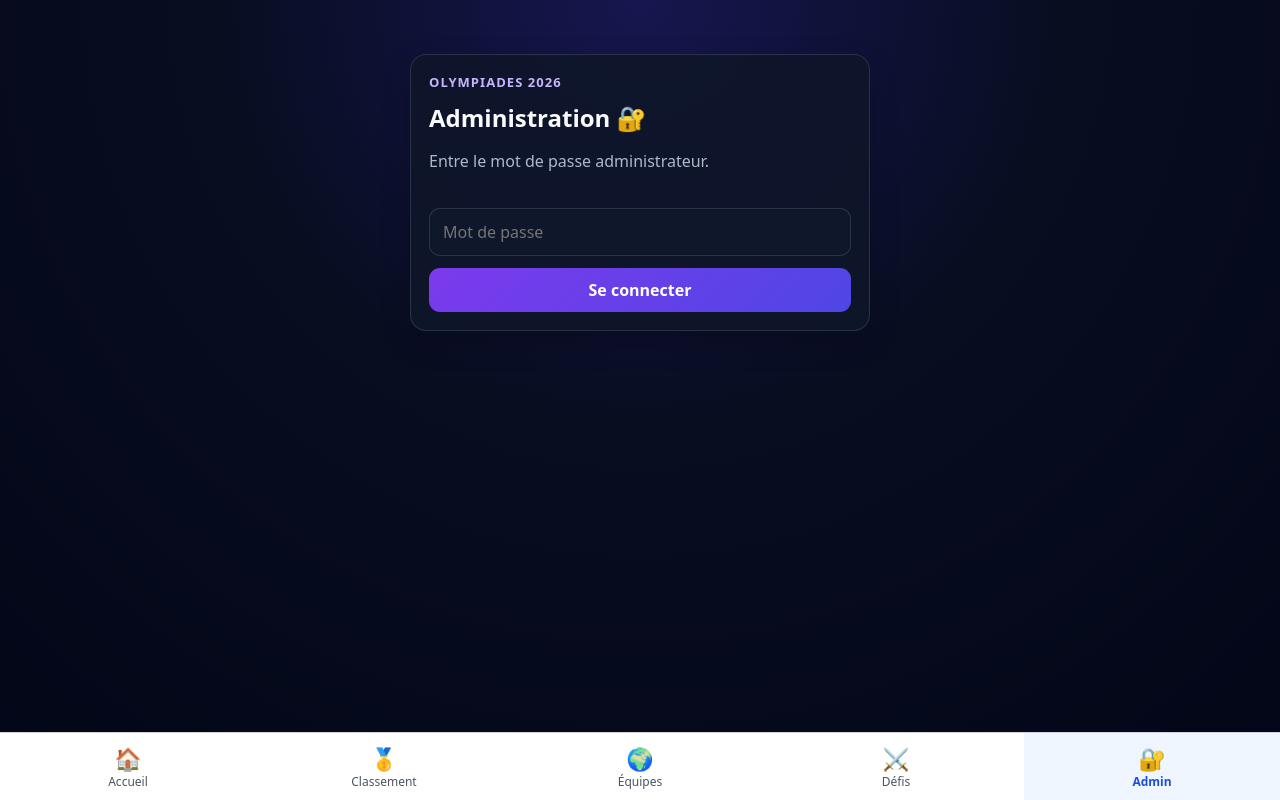
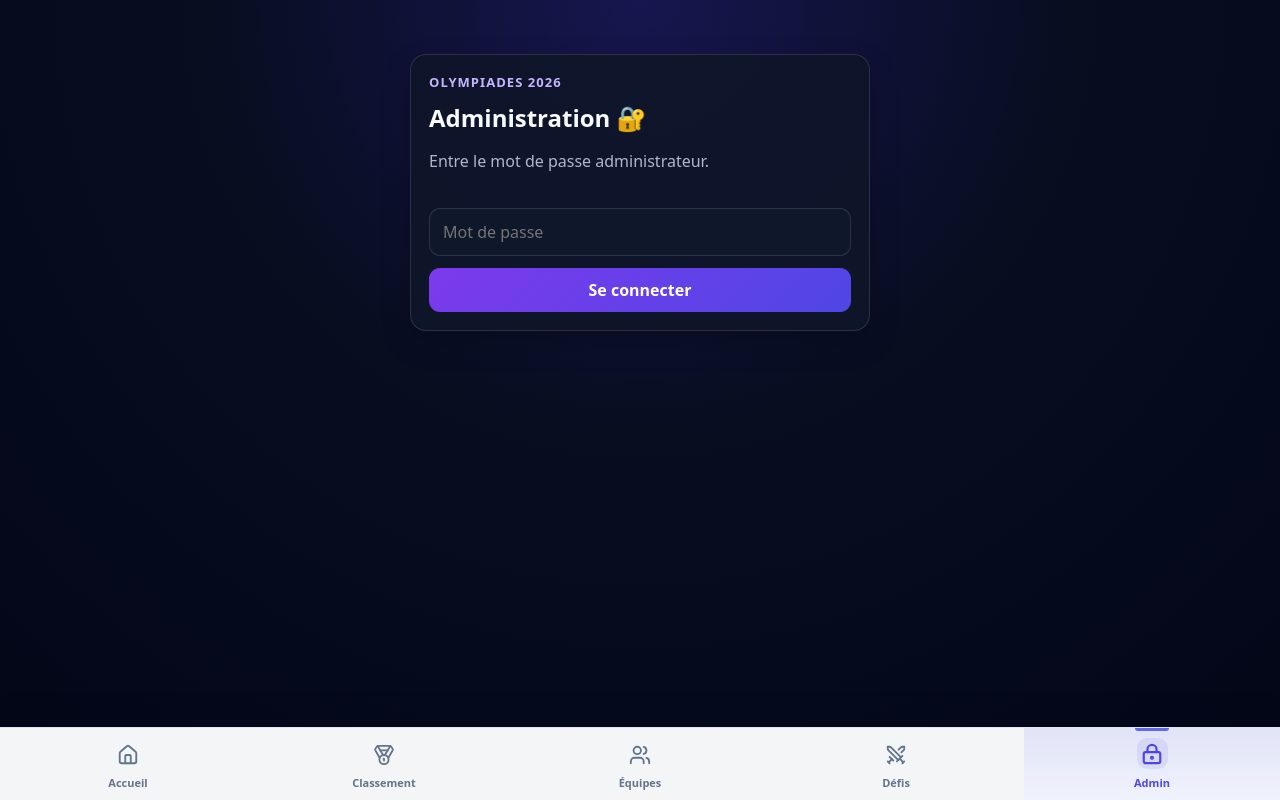
Before and after one commit to clemolympus/olympiades-2026, a React (Vite) app: page /admin in a window 1280 px wide. Built offline with nearby package versions, Linux system fonts and the light colour scheme.

Commit message:
Modernisation des icônes de navigation

```diff
--- a/package.json
+++ b/package.json
@@ -11,6 +11,7 @@
   },
   "dependencies": {
     "@supabase/supabase-js": "^2.112.1",
+    "lucide-react": "^1.28.0",
     "react": "^19.2.8",
     "react-dom": "^19.2.8",
     "react-router-dom": "^7.18.2"
--- a/src/components/BottomNav.jsx
+++ b/src/components/BottomNav.jsx
@@ -1,11 +1,38 @@
 import { NavLink } from "react-router-dom";
+import {
+  House,
+  Medal,
+  Users,
+  Swords,
+  LockKeyhole,
+} from "lucide-react";
 
 const liens = [
-  { chemin: "/tableau-de-bord", icone: "🏠", texte: "Accueil" },
-  { chemin: "/classement", icone: "🥇", texte: "Classement" },
-  { chemin: "/equipes", icone: "🌍", texte: "Équipes" },
-  { chemin: "/defis", icone: "⚔️", texte: "Défis" },
-  { chemin: "/admin", icone: "🔐", texte: "Admin" },
+  {
+    chemin: "/tableau-de-bord",
+    icone: House,
+    texte: "Accueil",
+  },
+  {
+    chemin: "/classement",
+    icone: Medal,
+    texte: "Classement",
+  },
+  {
+    chemin: "/equipes",
+    icone: Users,
+    texte: "Équipes",
+  },
+  {
+    chemin: "/defis",
+    icone: Swords,
+    texte: "Défis",
+  },
+  {
+    chemin: "/admin",
+    icone: LockKeyhole,
+    texte: "Admin",
+  },
 ];
 
 export default function BottomNav() {
@@ -13,34 +40,100 @@ export default function BottomNav() {
     <nav
       style={{
         position: "fixed",
-        bottom: 0,
         left: 0,
         right: 0,
+        bottom: 0,
+        zIndex: 1000,
         display: "grid",
-        gridTemplateColumns: "repeat(5, 1fr)",
-        background: "white",
-        borderTop: "1px solid #d1d5db",
-        zIndex: 1000,
+        gridTemplateColumns: "repeat(5, minmax(0, 1fr))",
+        paddingBottom: "env(safe-area-inset-bottom)",
+        borderTop: "1px solid rgba(148, 163, 184, 0.18)",
+        background: "rgba(248, 250, 252, 0.98)",
+        backdropFilter: "blur(12px)",
+        boxShadow: "0 -8px 30px rgba(2, 6, 23, 0.12)",
       }}
     >
-      {liens.map((lien) => (
+      {liens.map((lien) => {
+        const Icone = lien.icone;
+
+        return (
           <NavLink
             key={lien.chemin}
             to={lien.chemin}
             style={({ isActive }) => ({
-            padding: "10px 4px",
-            textAlign: "center",
+              position: "relative",
+              display: "flex",
+              minWidth: 0,
+              minHeight: 72,
+              padding: "9px 2px 8px",
+              flexDirection: "column",
+              alignItems: "center",
+              justifyContent: "center",
+              gap: 5,
+              overflow: "hidden",
+              color: isActive ? "#4f46e5" : "#64748b",
+              background: isActive
+                ? "linear-gradient(180deg, rgba(99, 102, 241, 0.12), rgba(238, 242, 255, 0.7))"
+                : "transparent",
               textDecoration: "none",
-            fontSize: 12,
-            color: isActive ? "#1d4ed8" : "#4b5563",
-            fontWeight: isActive ? "700" : "400",
-            background: isActive ? "#eff6ff" : "white",
+              fontSize: 11,
+              fontWeight: isActive ? 800 : 600,
+              transition:
+                "color 0.2s ease, background 0.2s ease, transform 0.2s ease",
             })}
           >
-          <div style={{ fontSize: 22 }}>{lien.icone}</div>
-          <div>{lien.texte}</div>
+            {({ isActive }) => (
+              <>
+                <span
+                  style={{
+                    position: "absolute",
+                    top: 0,
+                    left: "50%",
+                    width: isActive ? 34 : 0,
+                    height: 3,
+                    borderRadius: "0 0 999px 999px",
+                    background: "#6366f1",
+                    transform: "translateX(-50%)",
+                    transition: "width 0.2s ease",
+                  }}
+                />
+
+                <span
+                  style={{
+                    display: "grid",
+                    width: 31,
+                    height: 31,
+                    placeItems: "center",
+                    borderRadius: 10,
+                    background: isActive
+                      ? "rgba(99, 102, 241, 0.12)"
+                      : "transparent",
+                    transform: isActive ? "translateY(-1px)" : "none",
+                    transition:
+                      "background 0.2s ease, transform 0.2s ease",
+                  }}
+                >
+                  <Icone
+                    size={22}
+                    strokeWidth={isActive ? 2.4 : 2}
+                  />
+                </span>
+
+                <span
+                  style={{
+                    maxWidth: "100%",
+                    overflow: "hidden",
+                    textOverflow: "ellipsis",
+                    whiteSpace: "nowrap",
+                  }}
+                >
+                  {lien.texte}
+                </span>
+              </>
+            )}
           </NavLink>
-      ))}
+        );
+      })}
     </nav>
   );
 }
```
Also changed, not shown: 1 other file (tests, documents, lock files or other folders). Lines whose indentation alone changed are shown as unchanged.
